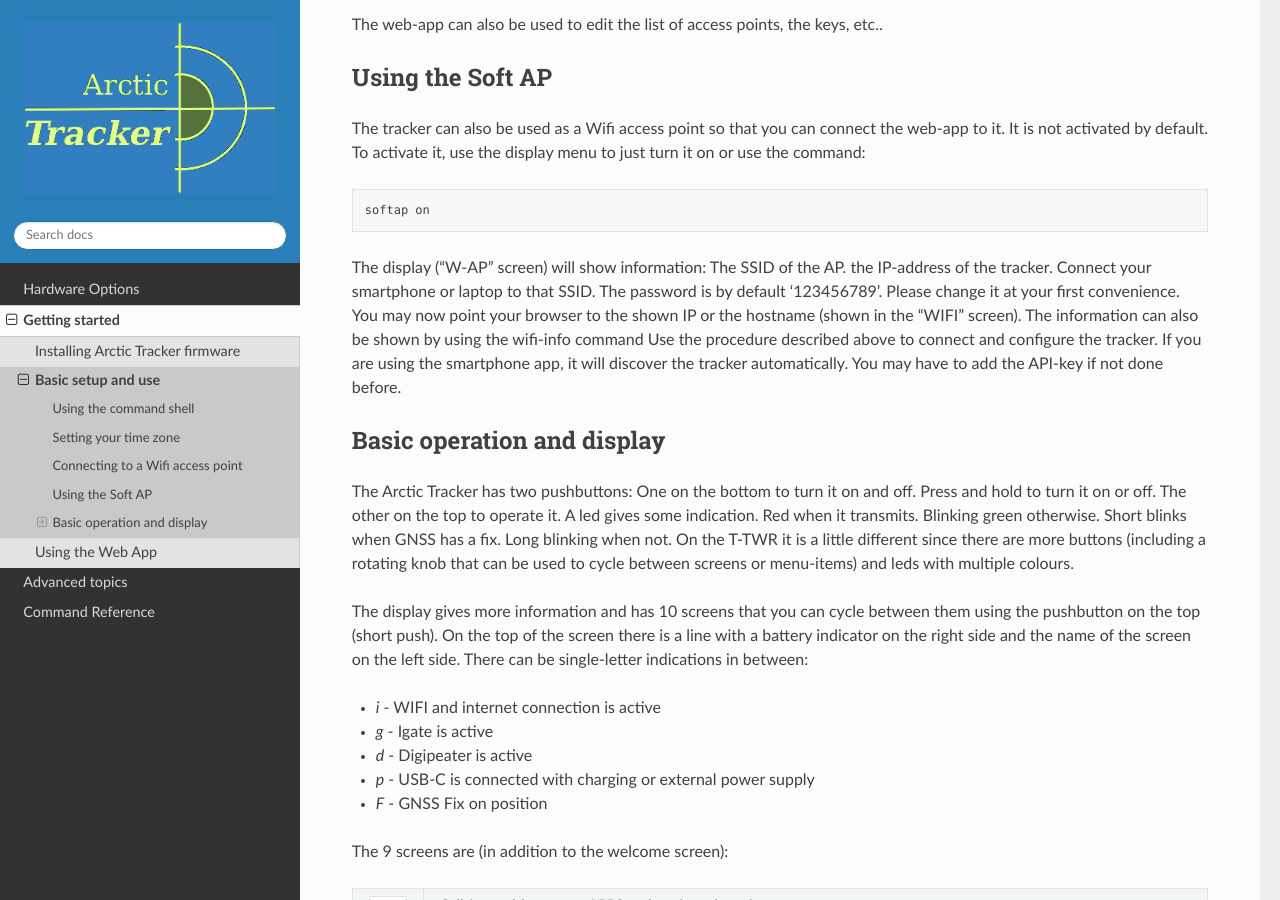
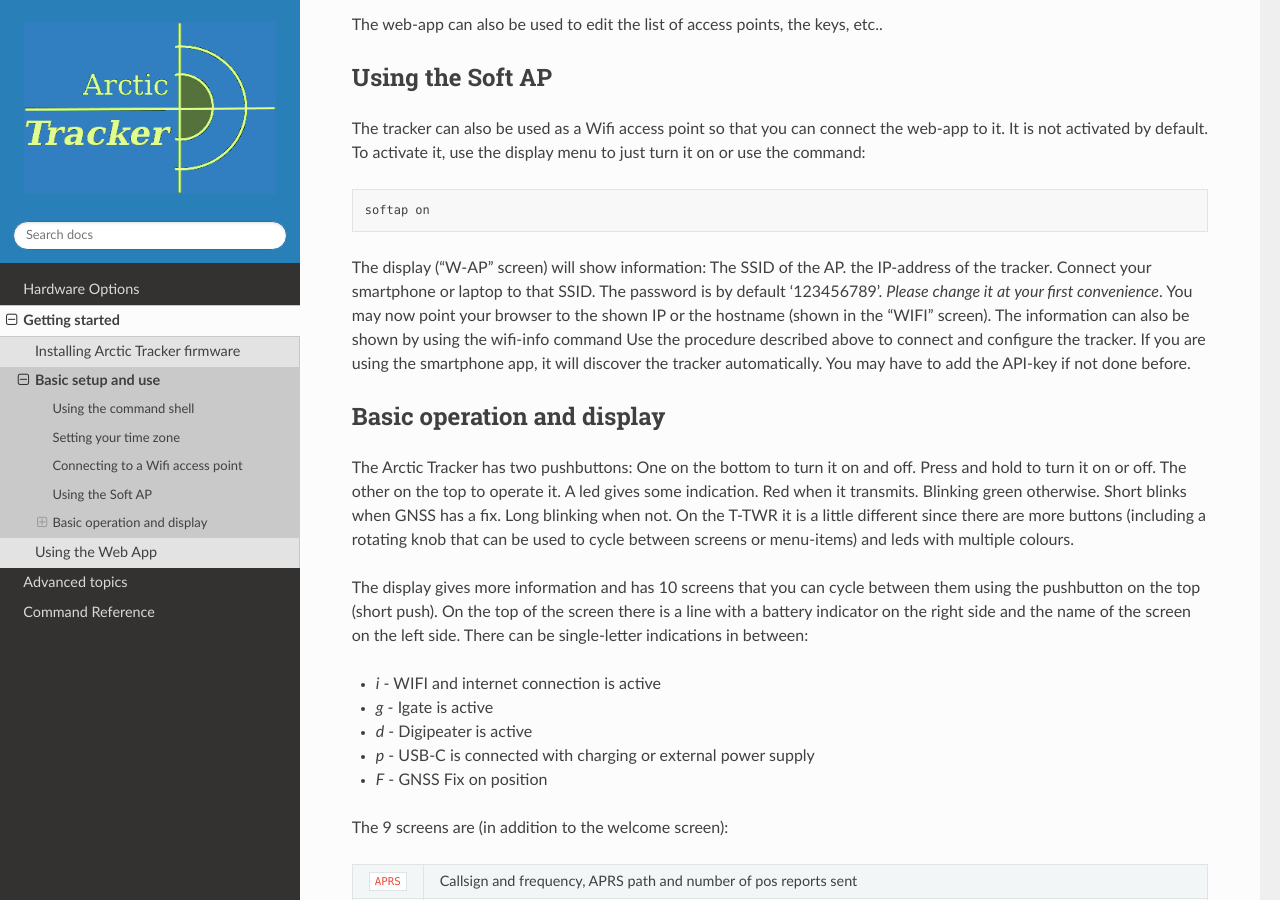
Before and after one commit to Hamlabs/ArcticTracker-docs, a Sphinx documentation site: the page built from docs/setup.rst, in a window 1280 px wide and 900 px high, scrolled down 1836 px. Built offline with Sphinx 7.4.7 and the Read the Docs theme 3.1.0, drawn with Linux system fonts in a browser that asks for light colours; pages that are not in the unit, such as notebooks, are missing from menus.

```diff
--- a/docs/setup.rst
+++ b/docs/setup.rst
@@ -40,7 +40,7 @@ The tracker can also be used as a Wifi access point so that you can connect the
 
  softap on
 
-The display ("W-AP" screen) will show information: The SSID of the AP. the IP-address of the tracker. Connect your smartphone or laptop to that SSID. The password is by default '123456789'. Please change it at your first convenience. You may now point your browser to the shown IP or the hostname (shown in the "WIFI" screen). The information can also be shown by using the wifi-info command Use the procedure described above to connect and configure the tracker. If you are using the smartphone app, it will discover the tracker automatically. You may have to add the API-key if not done before.
+The display ("W-AP" screen) will show information: The SSID of the AP. the IP-address of the tracker. Connect your smartphone or laptop to that SSID. The password is by default '123456789'. *Please change it at your first convenience*. You may now point your browser to the shown IP or the hostname (shown in the "WIFI" screen). The information can also be shown by using the wifi-info command Use the procedure described above to connect and configure the tracker. If you are using the smartphone app, it will discover the tracker automatically. You may have to add the API-key if not done before.
 
 Basic operation and display
 ---------------------------
```
